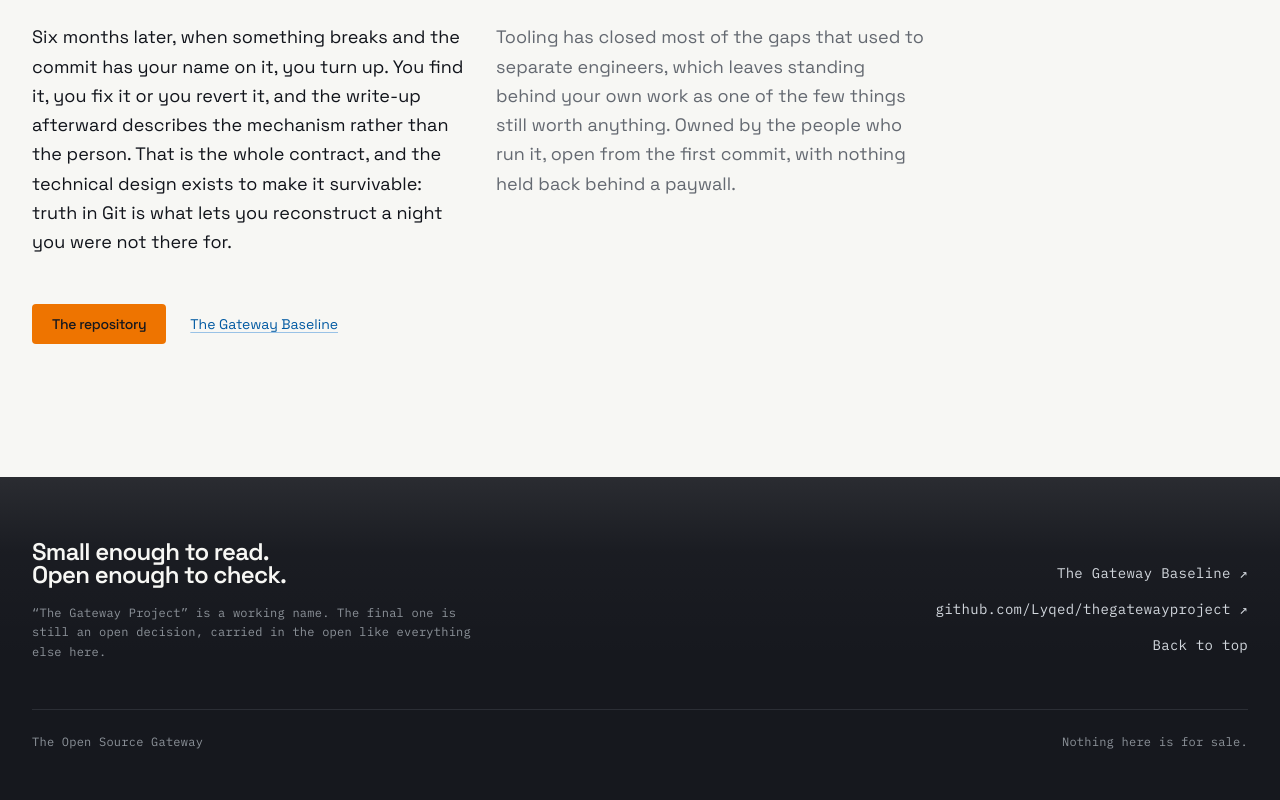
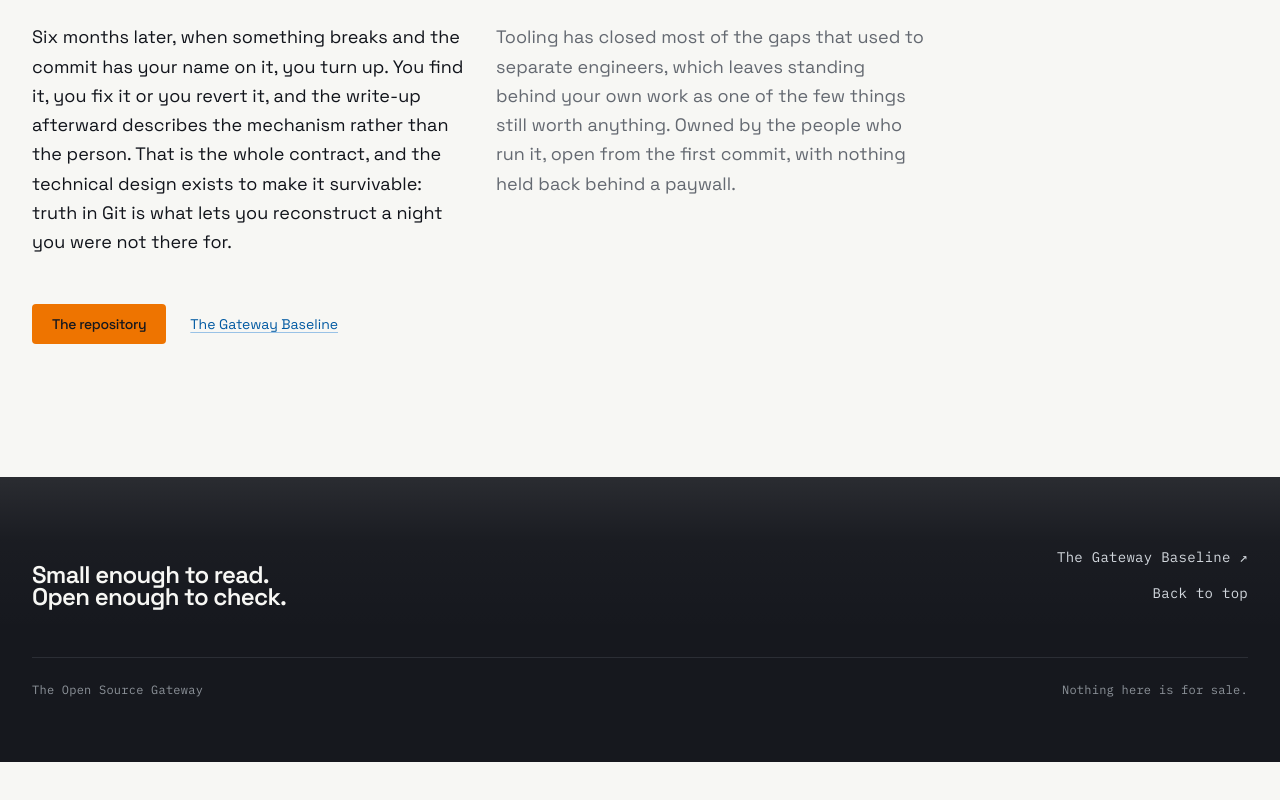
Before and after one commit to Lyqed/smallgateway, a Next.js app: page / in a window 1280 px wide. Shown: the part 6297-7097 px from the top of the page. After the commit the page ends 7059 px from the top, so only its background shows below. Built offline with nearby package versions, Linux system fonts and the light colour scheme; a web font is replaced by a local one.

Commit message:
content: trim the footer to two links
The working-name note and the repository link both go. The repo is
already reachable from the header and from the button that closes the
page, and the naming caveat was answering a question nobody had asked
yet.

```diff
--- a/src/components/layout/SiteFooter.tsx
+++ b/src/components/layout/SiteFooter.tsx
@@ -1,9 +1,9 @@
 import { SITE_CONFIG } from "@/lib/site-config";
 
 /**
- * The polished floor: the one dark surface on the site. Small print
- * only. The closing line states the standing invitation without asking
- * for anything, which is the whole posture of the project.
+ * The polished floor: the one dark surface on the site. Two links and
+ * two lines of small print. The repository is reachable from the header
+ * and from the close of the page, so it is not repeated here.
  */
 export function SiteFooter() {
   return (
@@ -16,11 +16,6 @@ export function SiteFooter() {
               <br />
               Open enough to check.
             </p>
-            <p className="voice-mono mt-4 text-xs leading-relaxed text-[oklch(66%_0.012_255)]">
-              &ldquo;{SITE_CONFIG.workingName}&rdquo; is a working name. The
-              final one is still an open decision, carried in the open like
-              everything else here.
-            </p>
           </div>
 
           <nav aria-label="Footer">
@@ -28,16 +23,6 @@ export function SiteFooter() {
               <li>
                 <a href={SITE_CONFIG.sisterUrl} className="link-floor inline-block py-1.5">
                   {SITE_CONFIG.sisterName} ↗
-                </a>
-              </li>
-              <li>
-                <a
-                  href={SITE_CONFIG.repoUrl}
-                  target="_blank"
-                  rel="noreferrer"
-                  className="link-floor inline-block py-1.5"
-                >
-                  github.com/Lyqed/thegatewayproject ↗
                 </a>
               </li>
               <li>
```
